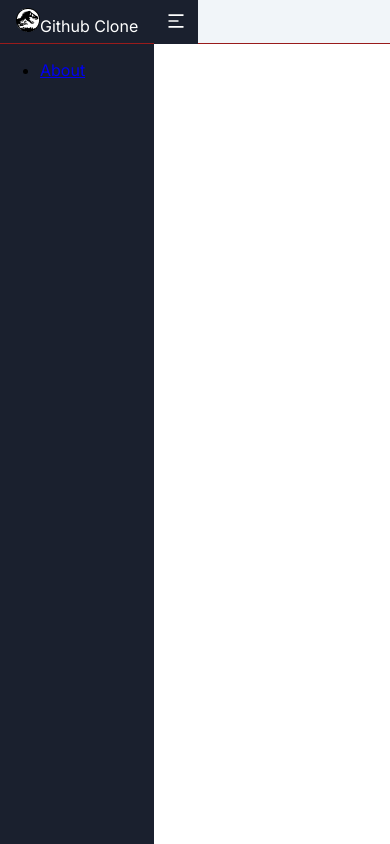
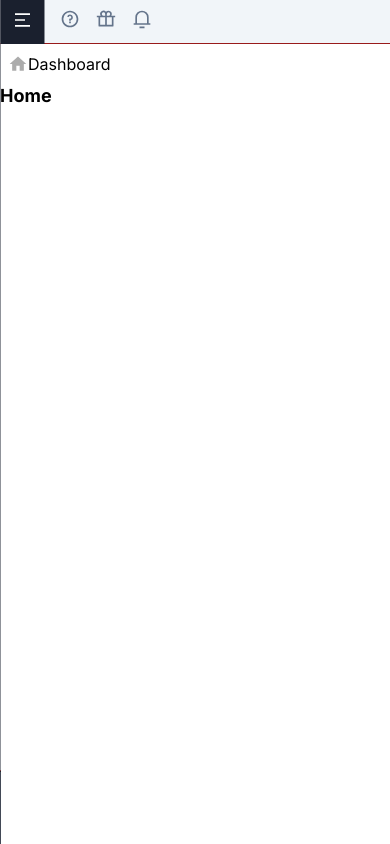
Before and after one commit to MiguelHG2351/github-clone, a Next.js app in the folder app/: page / in a window 390 px wide. Built offline with nearby package versions, Linux system fonts and the light colour scheme.

Commit message:
sidenav working

```diff
--- a/app/src/components/Layouts/MainLayout.js
+++ b/app/src/components/Layouts/MainLayout.js
@@ -4,8 +4,8 @@ export default function MainLayout({ children, Sidenav }) {
     return (
         <div className="grid md:grid-cols-[auto_1fr] grid-rows-[auto_1fr] box-border md:max-h-screen md:overflow-y-auto">
             <Header />
-            <Sidenav />
             <main>
+                <Sidenav />
                 {children}
             </main>
         </div>
--- /dev/null
+++ b/app/src/components/container/Header/Profile.js
@@ -0,0 +1,68 @@
+import { useState } from 'react';
+import Link from 'next/link';
+import Image from 'next/future/image';
+import classNames from 'classnames';
+
+export default function ProfileHeader({ animate }) {
+    const [openMenu, setOpenMenu] = useState(false)
+
+    const menuClass = classNames(
+        "profile-options bg-gray-state overflow-hidden border-t border-black pl-0 my-0", {
+            "max-h-[8.25rem]": openMenu,
+            "max-h-0": !openMenu,
+            "transition-[max-height]": animate,
+        }
+    )
+
+    function profileHandler() {
+        setOpenMenu(!openMenu)
+    }
+
+    return (
+        <section className="bottom-header z-20 border-t border-red-800 text-gray-light bg-gray-state">
+            <ul className={menuClass}>
+                <li>
+                    <Link href="/token">
+                        <a className='block p-3 bg-blue-dark text-white no-underline'>
+                            Access tokens
+                        </a>
+                    </Link>
+                </li>
+                <li className='p-3 text-white'>
+                    Profile settings
+                </li>
+                <li>
+                    <a className='block p-3 text-white no-underline' href="/logout">
+                        Logout
+                    </a>
+                </li>
+            </ul>
+            <div onClick={profileHandler} className="profile-info bg-gray-state relative flex items-center gap-2 px-2 py-4">
+                <Image
+                    className="rounded-full"
+                    width={32}
+                    height={32}
+                    src="https://avatars.githubusercontent.com/u/60478285?v=4"
+                />
+                <div className="info-account">
+                    <h3 className="my-0 text-sm text-white font-medium w-[14ch] whitespace-nowrap overflow-hidden text-ellipsis">
+                        Miguel Hernández
+                    </h3>
+                    <span className="text-[12px] text-gray-light">
+                        Account-Owner
+                    </span>
+                </div>
+                <svg
+                    xmlns="http://www.w3.org/2000/svg"
+                    viewBox="0 0 24 24"
+                    className="h-4.5 w-4.5 inline-block"
+                    aria-hidden="true"
+                    fill="currentColor"
+                >
+                    <path fill="none" d="M0 0h24v24H0z"></path>
+                    <path d="M12 8l6 6H6z"></path>
+                </svg>
+            </div>
+        </section>
+    );
+}
--- a/app/src/components/container/Header/index.js
+++ b/app/src/components/container/Header/index.js
@@ -1,24 +1,68 @@
-import Link from "next/link"
-import { useState } from "react"
+import Link from 'next/link';
+import { useState } from 'react';
 
-import classNames from "classnames"
-import Image from "next/future/image"
+import classNames from 'classnames';
+import Image from 'next/future/image';
+
+import ProfileHeader from './Profile';
 
 export default function Header() {
-    const [isOpen, setIsOpen] = useState({
+    const [openMenu, setOpenMenu] = useState({
         isOpen: false,
-        isFirstClosed: false,
-    })
+        isFirstOpen: false,
+    });
 
-    const headerClass = classNames("h-screen box-border z-20 bg-blue-dark w-auto", {
-        "translate-x-0": isOpen.isOpen,
-        "fixed md:static": !isOpen.isOpen,
-        "transition-transform ": isOpen.isFirstClosed,
-    })
+    function toggleMenu() {
+        console.log(!openMenu.isFirstOpen && true);
+        if (openMenu.isFirstOpen) {
+            setOpenMenu({
+                ...openMenu,
+                isOpen: !openMenu.isOpen,
+            });
+        } else {
+            setOpenMenu({
+                isFirstOpen: true,
+                isOpen: !openMenu.isOpen,
+            });
+        }
+    }
+
+    const headerClass = classNames(
+        'fixed md:static flex flex-col justify-between h-screen box-border z-20 bg-blue-dark w-auto',
+        {
+            'translate-x-0': openMenu.isOpen,
+            '-translate-x-full': !openMenu.isOpen,
+            'transition-transform': openMenu.isFirstOpen,
+        }
+    );
+
+    const buttonMenuClass = classNames(
+        'border-none -right-11 bg-blue-dark text-white w-11 max-h-11 h-11 md:hidden',
+        {
+            absolute: !openMenu.isOpen,
+            static: openMenu.isOpen,
+        }
+    );
 
     return (
         <header className={headerClass}>
-            <button aria-hidden className="border-none absolute -right-11 bg-blue-dark text-white w-11 max-h-11 h-11 md:hidden">
+            <div className="top-header">
+                <div className="header-logo border-b border-red-800 text-white h-11 px-2 box-border flex gap-x-8 items-center justify-between">
+                    <span className="inline-block text-sm pl-2">
+                        <Image
+                            className="inline-block align-middle mr-4"
+                            width={24}
+                            height={24}
+                            src="/images/logo-dark.png"
+                            alt="logo"
+                        />
+                        Github Clone
+                    </span>
+                    <button
+                        onClick={toggleMenu}
+                        aria-hidden
+                        className={buttonMenuClass}
+                    >
                         <svg
                             xmlns="http://www.w3.org/2000/svg"
                             viewBox="0 0 24 24"
@@ -30,21 +74,68 @@ export default function Header() {
                             <path d="M3 4h18v2H3V4zm0 7h12v2H3v-2zm0 7h18v2H3v-2z"></path>
                         </svg>
                     </button>
-            <div className="header-logo border-b border-red-800 text-white h-11 px-4 box-border flex items-center">
-                <span className="inline-block">
-                    <Image className="inline-block align-middle mr-4" width={24} height={24} src="/images/logo-dark.png" alt="logo" />
-                    Github Clone
+                </div>
+                <ul className="list-options list-none px-2 my-0">
+                    <li className="bg-gray-state p-3">
+                        <Link href="/">
+                            <a className="inline-block no-underline text-white">
+                                <svg
+                                    xmlns="http://www.w3.org/2000/svg"
+                                    viewBox="0 0 24 24"
+                                    className="h-4.5 w-4.5 inline-block align-middle mr-4"
+                                    fill="currentColor"
+                                    aria-hidden="true"
+                                >
+                                    <path fill="none" d="M0 0h24v24H0z"></path>
+                                    <path d="M20 20a1 1 0 0 1-1 1H5a1 1 0 0 1-1-1v-9H1l10.327-9.388a1 1 0 0 1 1.346 0L23 11h-3v9zm-9-7v6h2v-6h-2z"></path>
+                                </svg>
+                                <span className="inline-block align-middle">
+                                    Home
                                 </span>
-            </div>
-            <ul className="list-options">
-                <li>
-                    <Link href="/about">
-                        <a>
-                            About
+                            </a>
+                        </Link>
+                    </li>
+                    <li className="p-3">
+                        <Link href="/">
+                            <a className="inline-block no-underline text-gray-light">
+                                <svg
+                                    xmlns="http://www.w3.org/2000/svg"
+                                    viewBox="0 0 24 24"
+                                    className="h-4.5 w-4.5 inline-block align-middle mr-4"
+                                    fill="currentColor"
+                                    aria-hidden="true"
+                                >
+                                    <path fill="none" d="M0 0h24v24H0z"></path>
+                                    <path d="M13 21V11h8v10h-8zM3 13V3h8v10H3zm6-2V5H5v6h4zM3 21v-6h8v6H3zm2-2h4v-2H5v2zm10 0h4v-6h-4v6zM13 3h8v6h-8V3zm2 2v2h4V5h-4z"></path>
+                                </svg>
+                                <span className="inline-block align-middle">
+                                    Dashboard
+                                </span>
+                            </a>
+                        </Link>
+                    </li>
+                    <li className="p-3">
+                        <Link href="/">
+                            <a className="inline-block no-underline text-gray-light">
+                                <svg
+                                    xmlns="http://www.w3.org/2000/svg"
+                                    viewBox="0 0 24 24"
+                                    className="h-4.5 w-4.5 inline-block align-middle mr-4"
+                                    fill="currentColor"
+                                    aria-hidden="true"
+                                >
+                                    <path fill="none" d="M0 0h24v24H0z"></path>
+                                    <path d="M20.083 15.2l1.202.721a.5.5 0 0 1 0 .858l-8.77 5.262a1 1 0 0 1-1.03 0l-8.77-5.262a.5.5 0 0 1 0-.858l1.202-.721L12 20.05l8.083-4.85zm0-4.7l1.202.721a.5.5 0 0 1 0 .858L12 17.65l-9.285-5.571a.5.5 0 0 1 0-.858l1.202-.721L12 15.35l8.083-4.85zm-7.569-9.191l8.771 5.262a.5.5 0 0 1 0 .858L12 13 2.715 7.429a.5.5 0 0 1 0-.858l8.77-5.262a1 1 0 0 1 1.03 0zM12 3.332L5.887 7 12 10.668 18.113 7 12 3.332z"></path>
+                                </svg>
+                                <span className="inline-block align-middle">
+                                    Registries
+                                </span>
                             </a>
                         </Link>
                     </li>
                 </ul>
+            </div>
+            <ProfileHeader animate={openMenu.isFirstOpen} />
         </header>
-    )
+    );
 }
--- a/app/src/components/container/Sidenav/index.js
+++ b/app/src/components/container/Sidenav/index.js
@@ -21,10 +21,10 @@ export default function Sidenav() {
                         </svg>
                     </a>
                 </Link>
-                <span>Dashboard</span>
+                <span className='align-middle'>Dashboard</span>
             </div>
             <div className="options-container flex">
-                <div className="empty w-11 h-11"></div>
+                <div className="empty w-11 h-11 md:w-0"></div>
                 <div className="list-options p-2 bg-gray-blue border-b border-red-800 flex-1 md:border-none">
                     <button className="rounded-full border-none bg-transparent text-gray-light hover:bg-blue-50 hover:text-blue-700 active:shadow-innerLink active:text-blue-700 disabled:text-cool-gray-500 px-2 text-xs h-6 whitespace-nowrap  focus:outline-none">
                         <svg
--- a/app/tailwind.config.js
+++ b/app/tailwind.config.js
@@ -7,9 +7,13 @@ module.exports = {
     theme: {
         extend: {
           colors: {
+            'gray-state': 'rgba(39, 48, 63, 1)',
             'gray-light': 'rgba(100, 116, 139, 1)',
             'gray-blue': '#F1F5F9',
             'blue-dark': 'rgba(26, 32, 46, 1)'
+          },
+          spacing: {
+            '4.5': '18px',
           }
         },
     },
```
Lines whose indentation alone changed are shown as unchanged.
